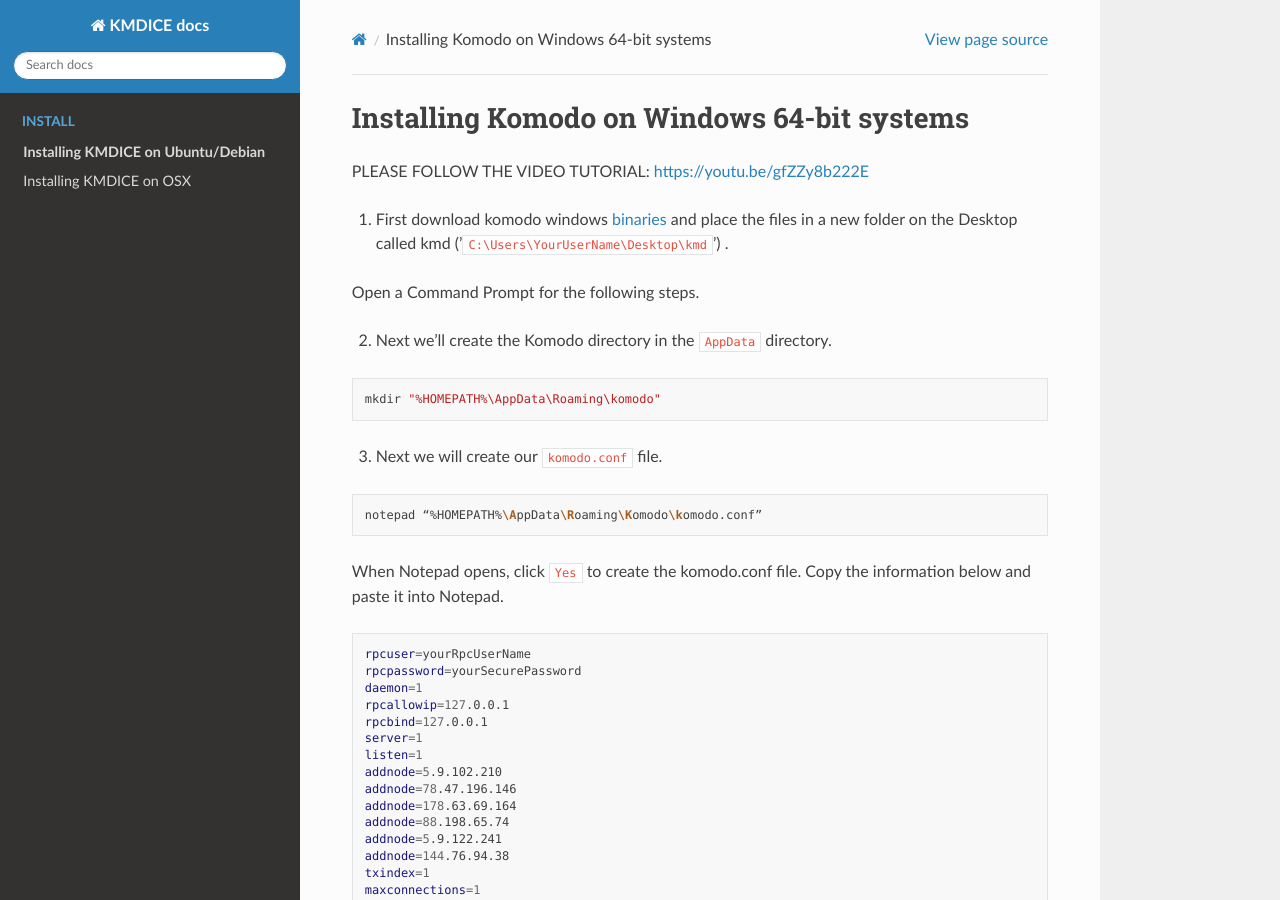
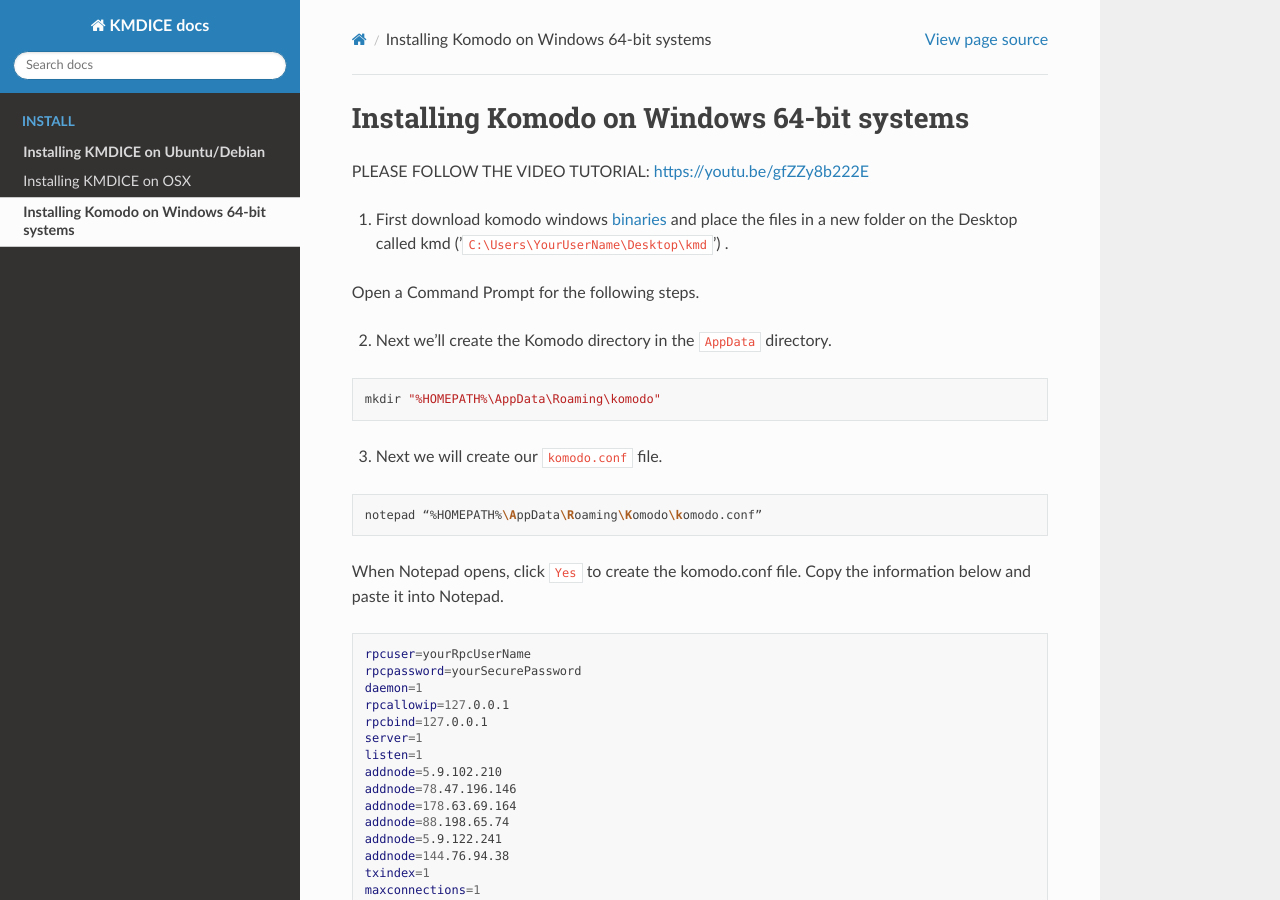
Before and after one commit to chainmakers/kmdicedocs, a Sphinx documentation site: the page built from source/windowsinstallguide.rst, in a window 1280 px wide and 900 px high. Built offline with Sphinx 7.4.7 and the Read the Docs theme 2.0.0, drawn with Linux system fonts in a browser that asks for light colours; pages that are not in the unit, such as notebooks, are missing from menus.

Commit message:
modified:   index.rst

```diff
--- a/source/index.rst
+++ b/source/index.rst
@@ -17,7 +17,8 @@
    komodoinstallguide.rst
    OSX install guide
    osxinstallguide.rst
-
+   Windows install guide
+   windowsinstallguide.rst
 
 Indices and tables
 ==================
```
